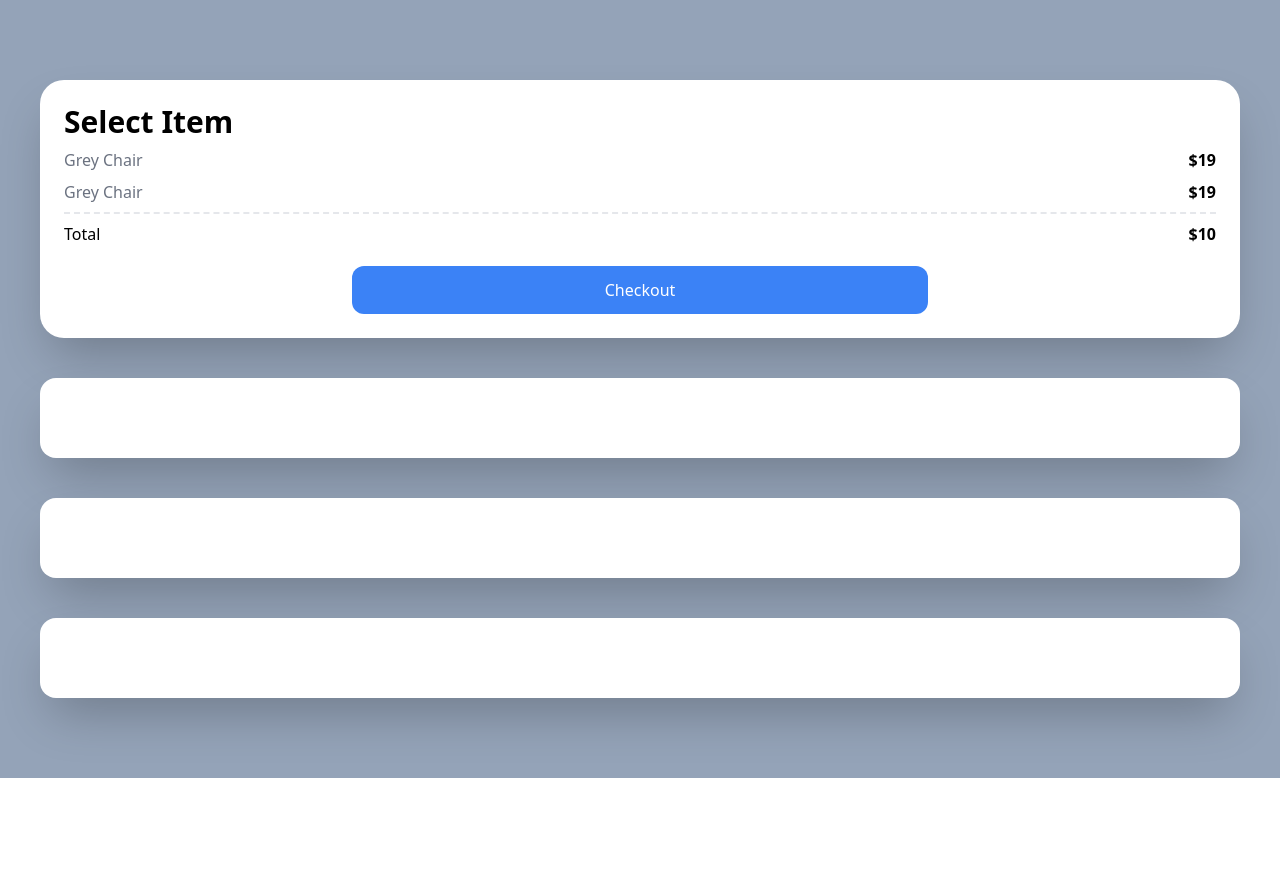
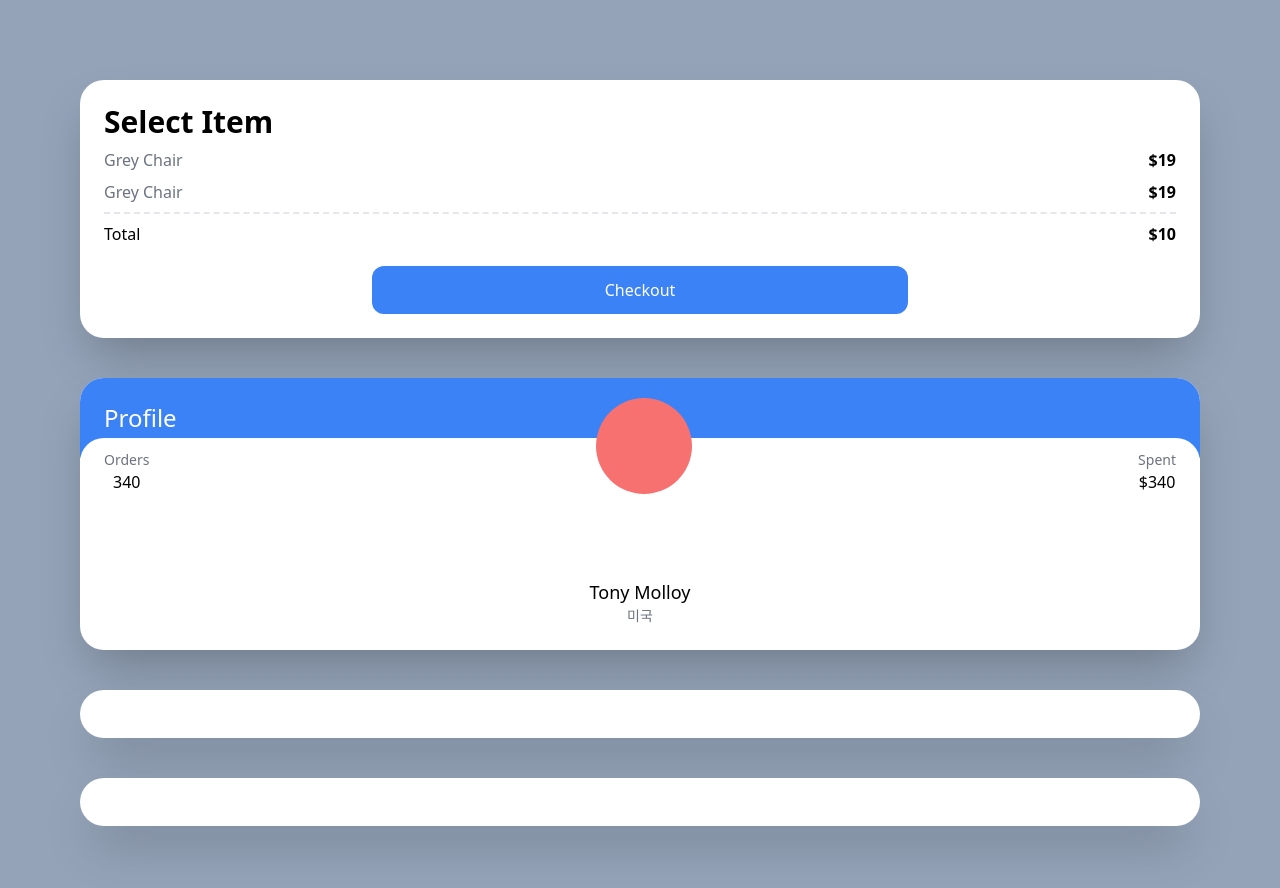
Before and after one commit to css9596/carrot-market, a Next.js app: page / in a window 1280 px wide. Shown: the top 888 px of the page. Before the commit the page ends 800 px from the top, so only its background shows below. Built offline with nearby package versions, Linux system fonts and the light colour scheme.

Commit message:
Tailwind Practice Two

```diff
--- a/pages/index.tsx
+++ b/pages/index.tsx
@@ -2,7 +2,7 @@
 
 const Home: NextPage = () => {
     return (
-        <div className="bg-slate-400 py-20 px-10 grid gap-10">
+        <div className="bg-slate-400 py-20 px-20 grid gap-10">
             <div className="bg-white p-6 rounded-3xl shadow-2xl">
                 <span className="font-semibold text-3xl">Select Item</span>
                 <div className="flex justify-between my-2">
@@ -19,9 +19,32 @@
                 </div>
                 <div className="mt-5 bg-blue-500 text-white p-3 text-center rounded-xl w-2/4 mx-auto">Checkout</div>
             </div>
-            <div className="bg-white p-10 rounded-2xl shadow-2xl"></div>
-            <div className="bg-white p-10 rounded-2xl shadow-2xl"></div>
-            <div className="bg-white p-10 rounded-2xl shadow-2xl"></div>
+            <div className="bg-white overflow-hidden rounded-3xl shadow-2xl">
+                <div className="bg-blue-500 p-6">
+                    <span className="text-white text-2xl pb-14">Profile</span>
+                </div>
+                <div className="rounded-3xl p-6 bg-white relative -top-5">
+                    <div className="flex relative -top-16 items-end justify-between">
+                        <div className="flex flex-col items-center">
+                            <span className="text-sm text-gray-500">Orders</span>
+                            <span className="font-medium">340</span>
+                        </div>
+                        <div className="h-24 w-24 bg-red-400 rounded-full">
+
+                        </div>
+                        <div className="flex flex-col items-center">
+                            <span className="text-sm text-gray-500">Spent</span>
+                            <span className="font-medium">$340</span>
+                        </div>
+                    </div>
+                    <div className="relative mt-5 flex flex-col items-center -mt-10 -mb-5">
+                        <span className="text-lg font-medium">Tony Molloy</span>
+                        <span className="text-sm text-gray-500">미국</span>
+                    </div>
+                </div>
+            </div>
+            <div className="bg-white p-6 rounded-3xl shadow-2xl"></div>
+            <div className="bg-white p-6 rounded-3xl shadow-2xl"></div>
         </div>
     );
 };
```
